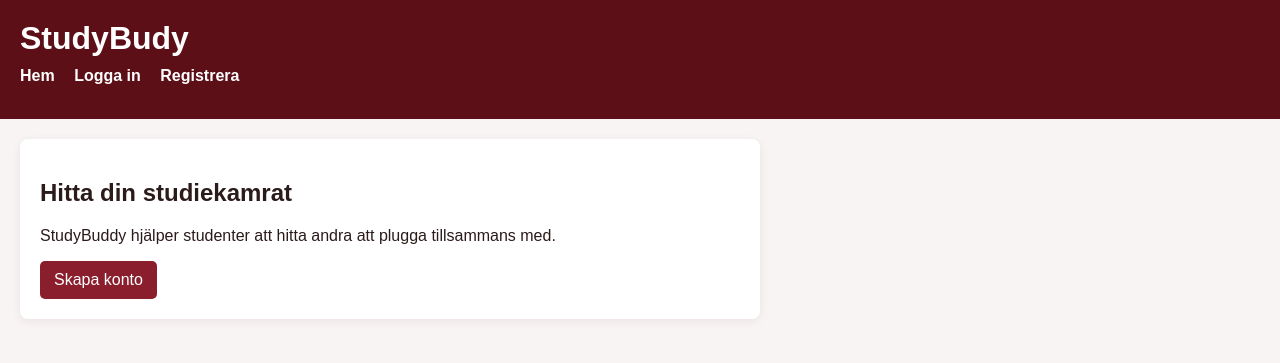
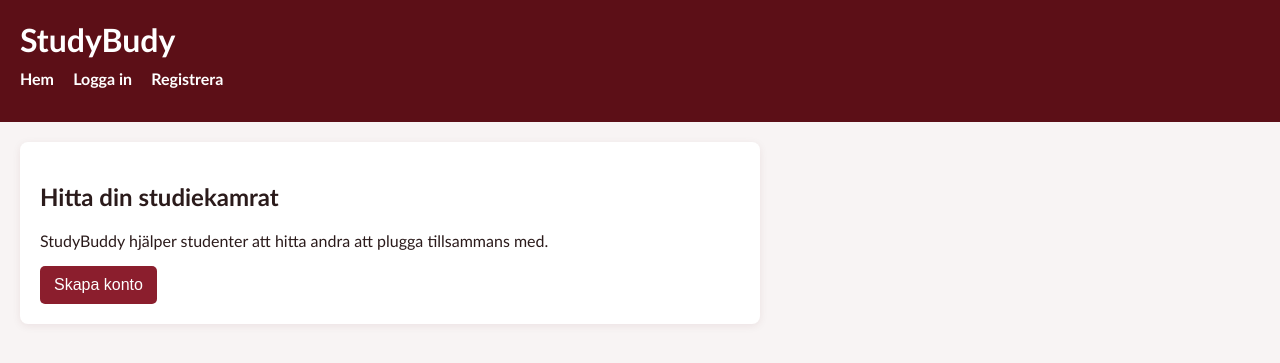
Before and after one commit to Najehnator/StudyBudy, a Flask app: page / in a window 1280 px wide. Shown: the top 363 px of the page. Run offline with Flask 3, Linux system fonts and the light colour scheme; some libraries are stand-ins or nearby versions.

Commit message:
uppdatering av font

```diff
--- a/static/style.css
+++ b/static/style.css
@@ -1,11 +1,18 @@
 body {
-    font-family: Arial, sans-serif;
+    font-family: "Trebuchet MS", "Segoe UI", Arial, sans-serif;
     background-color: #f8f4f4;
     margin: 0;
     padding: 0;
     color: #2b1b1b;
 }
 
+input,
+textarea,
+select,
+button,
+.button-link {
+    font-family: "Trebuchet MS", "Segoe UI", Arial, sans-serif;
+}
 /* ------------------------------
    HEADER / NAV
 ------------------------------ */
```
